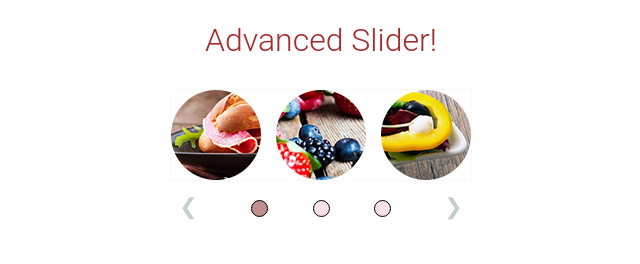
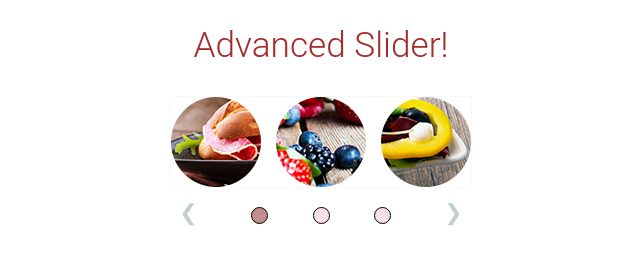
Before and after one commit to V-Ivanich/my_dynamic_slider, a plain HTML site: page index.html in a window 1280 px wide. Shown: the whole page, without its empty margins (319-959 px from the left). Drawn offline with Linux system fonts and the light colour scheme.

Commit message:
problen braunch

```diff
--- a/css/style.css
+++ b/css/style.css
@@ -5,6 +5,7 @@ h1 {
   letter-spacing: 0px;
   font-weight: 300;
   text-align: center;
+  font-size: 2.2em;
 }
 #slide {
     width: 300px;
```
